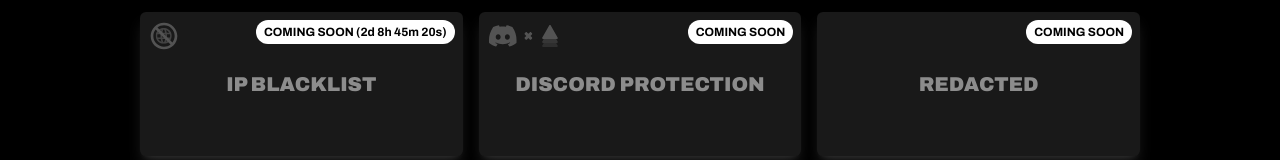
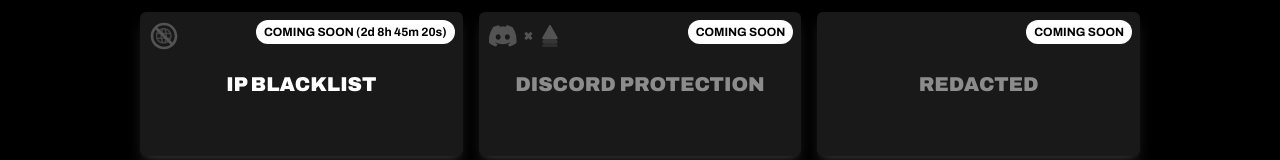
Before and after one commit to blackbird-sh/web, a Next.js app: page / in a window 1280 px wide. Shown: the part 453-613 px from the top of the page. Built offline with nearby package versions, Linux system fonts and the light colour scheme.

Commit message:
remove coming soon from ipbl

```diff
--- a/src/pages/index.tsx
+++ b/src/pages/index.tsx
@@ -35,9 +35,8 @@
               {
                 name: "IP BLACKLIST",
                 description: "A blacklist of all known malicious IPs.",
-                url: "https://ipbl.blackbird.sh",
+                url: "https://blackbirdipbl.netlify.app",
                 img: "/images/ipbl.svg",
-                comingSoon: true,
                 releaseDate: new Date("2024-03-31T16:00:00"), // specify timezone to avoid issues - 2024 03 31 12:00:00 UTC
               },
               {
```
